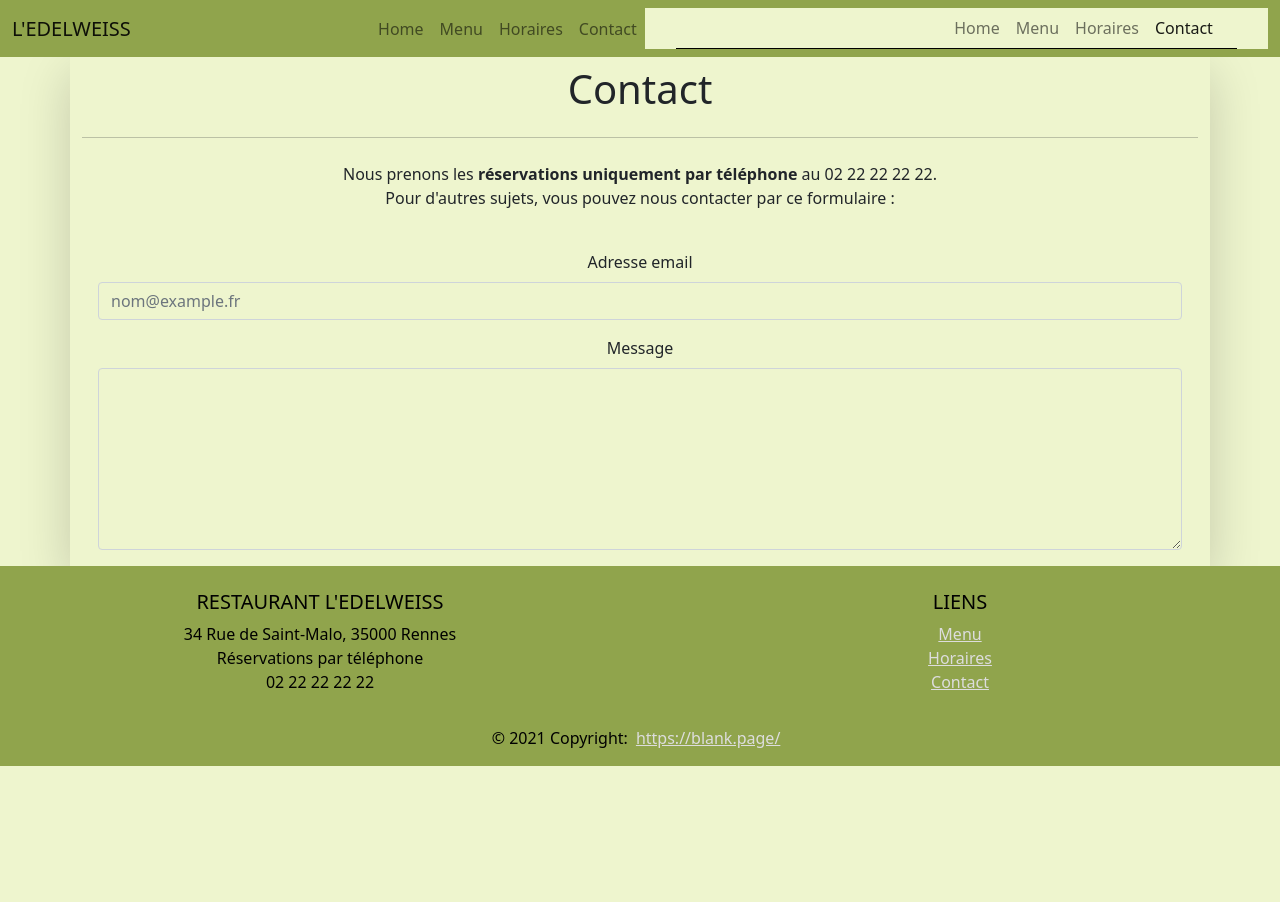
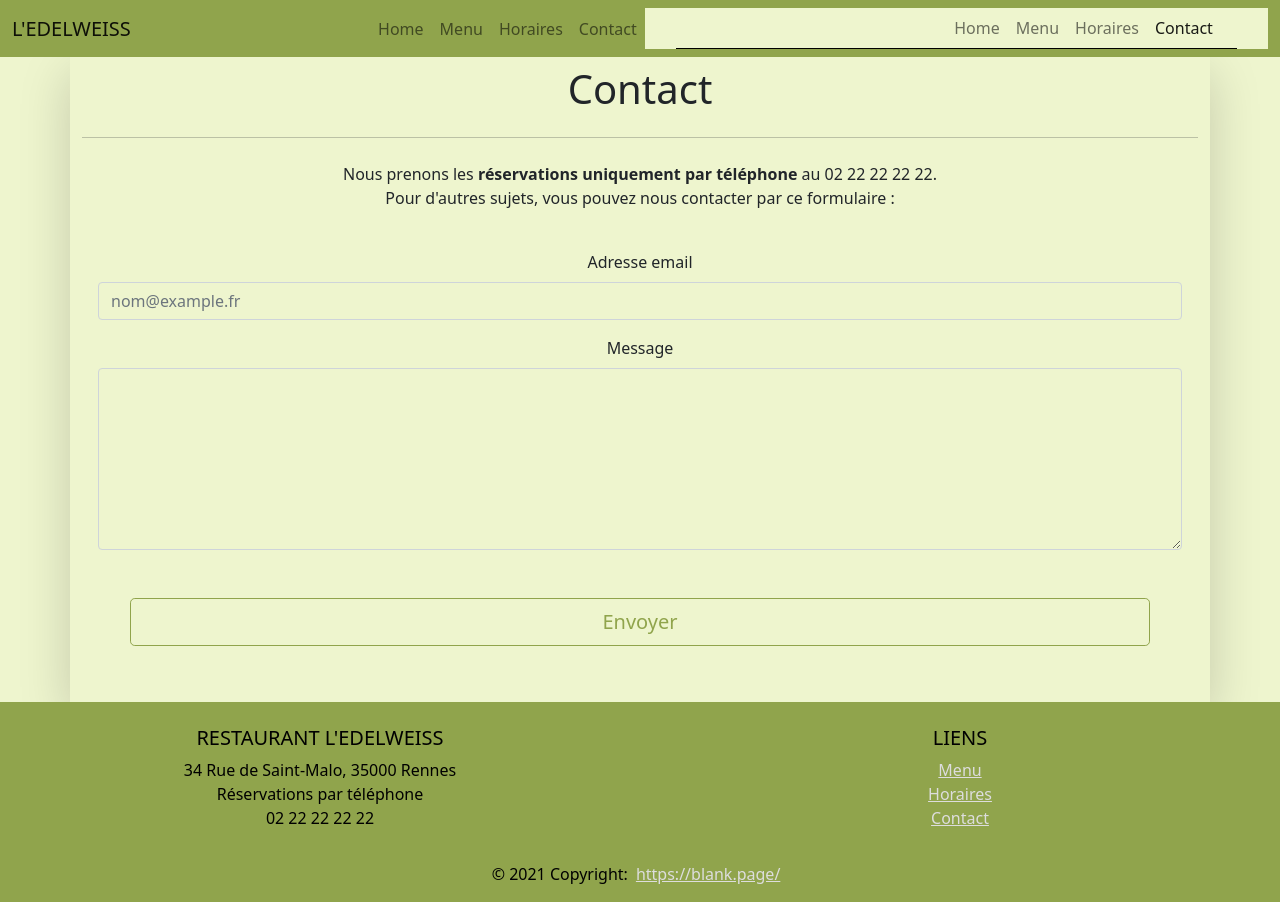
Before and after one commit to starwalker00/edelweiss, a React (Create React App) app: page /contact in a window 1280 px wide. Before the commit the page ends 800 px from the top, so only its background shows below. Built offline with nearby package versions, Linux system fonts and the light colour scheme.

Commit message:
app: add submit button to contact page

```diff
--- a/src/components/Contact.jsx
+++ b/src/components/Contact.jsx
@@ -1,6 +1,6 @@
 import React from "react";
 import { Container, Row, Col } from "react-bootstrap";
-import { Form } from "react-bootstrap";
+import { Form, Button } from "react-bootstrap";
 
 function Contact() {
   return (
@@ -30,6 +30,11 @@ function Contact() {
                 <Form.Label>Message</Form.Label>
                 <Form.Control as="textarea" rows={7} />
               </Form.Group>
+              <div className="d-grid mx-5 my-5">
+                <Button className="mb-2" variant="outline-primary" size="lg" type="submit">
+                  Envoyer
+                </Button>
+              </div>
             </Form>
           </Col>
         </Row>
```
